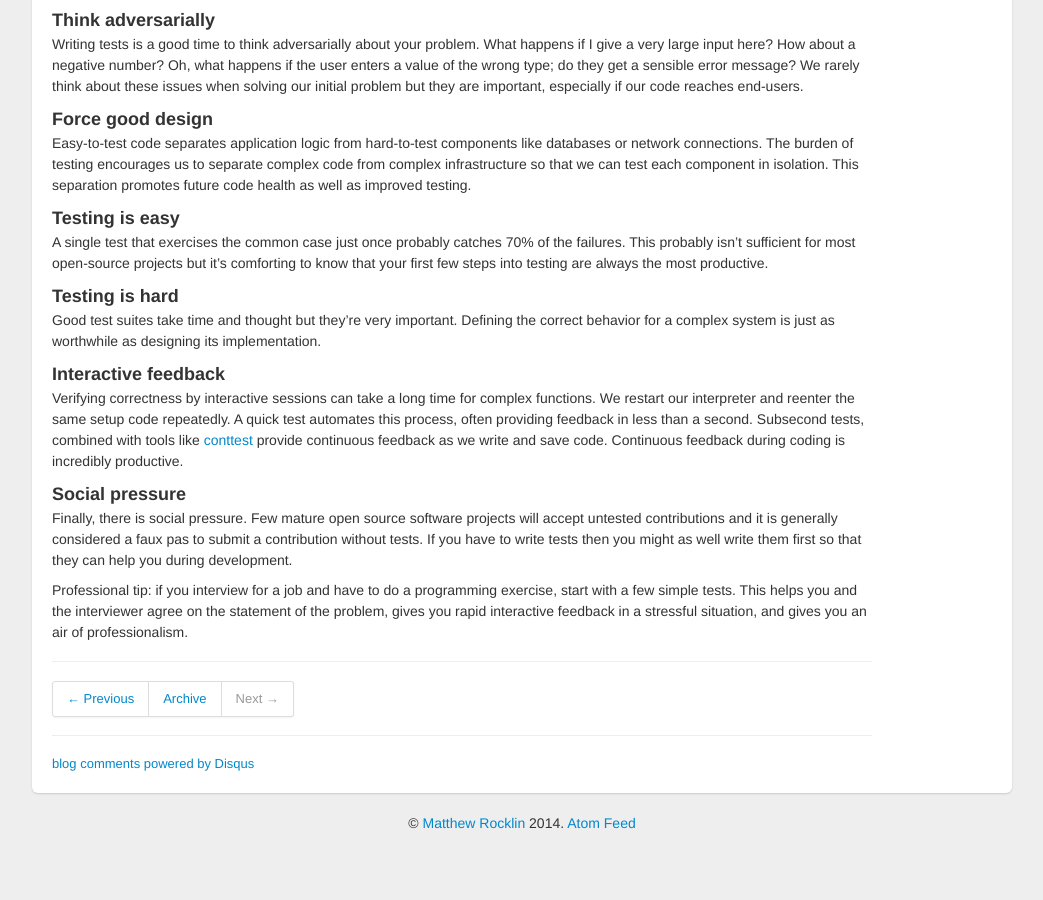
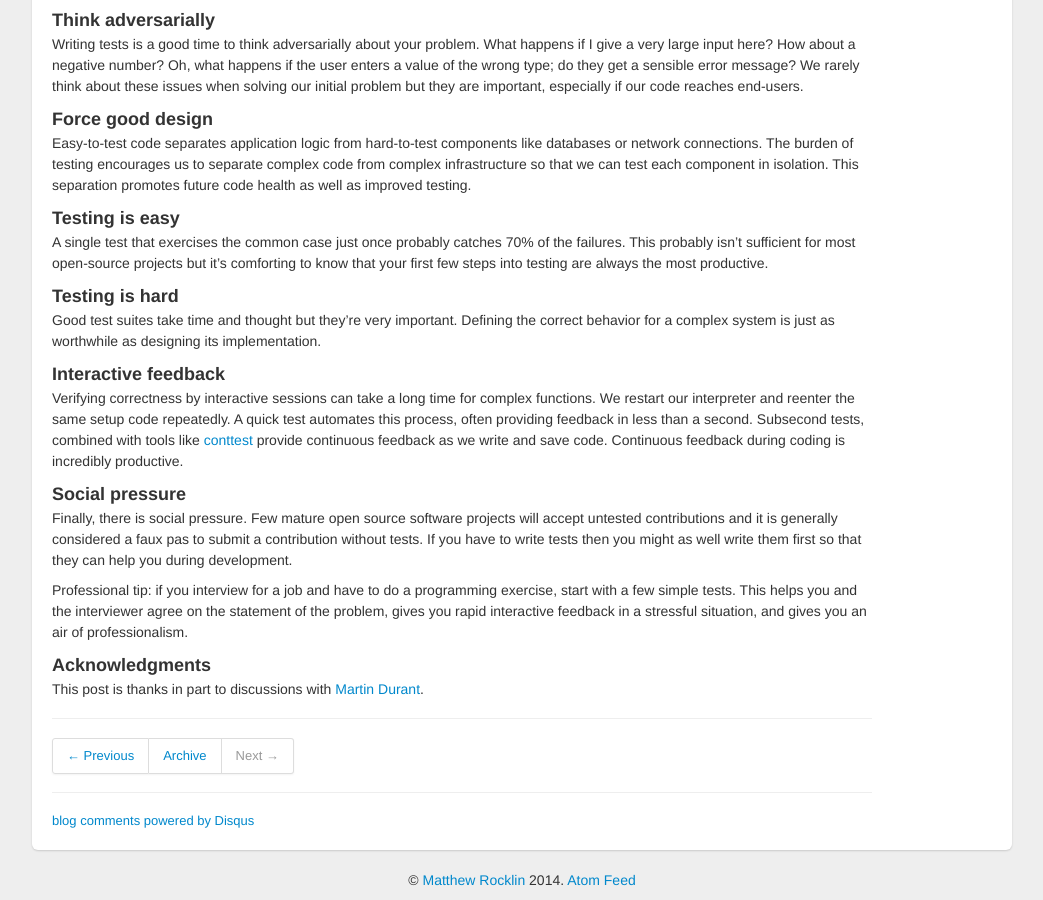
Before and after one commit to besyskymnbk/blog, a Jekyll site: the page built from _posts/work/2016-02-08-tests.md, in a window 1280 px wide and 900 px high, scrolled down 1284 px. Shown: the whole window, without its empty margins (118-1161 px from the left). Built offline with Jekyll 4.4.1, drawn with Linux system fonts in a browser that asks for light colours; comment, search, counter and statistics services are not loaded; before the commit the page ends 2127 px from its top, so only the background shows below that.

Commit message:
acknowledge martin

```diff
--- a/_posts/work/2016-02-08-tests.md
+++ b/_posts/work/2016-02-08-tests.md
@@ -150,3 +150,9 @@ Professional tip: if you interview for a job and have to do a programming
 exercise, start with a few simple tests.  This helps you and the interviewer
 agree on the statement of the problem, gives you rapid interactive feedback in
 a stressful situation, and gives you an air of professionalism.
+
+
+### Acknowledgments
+
+This post is thanks in part to discussions with
+[Martin Durant](https://github.com/martindurant).
```
